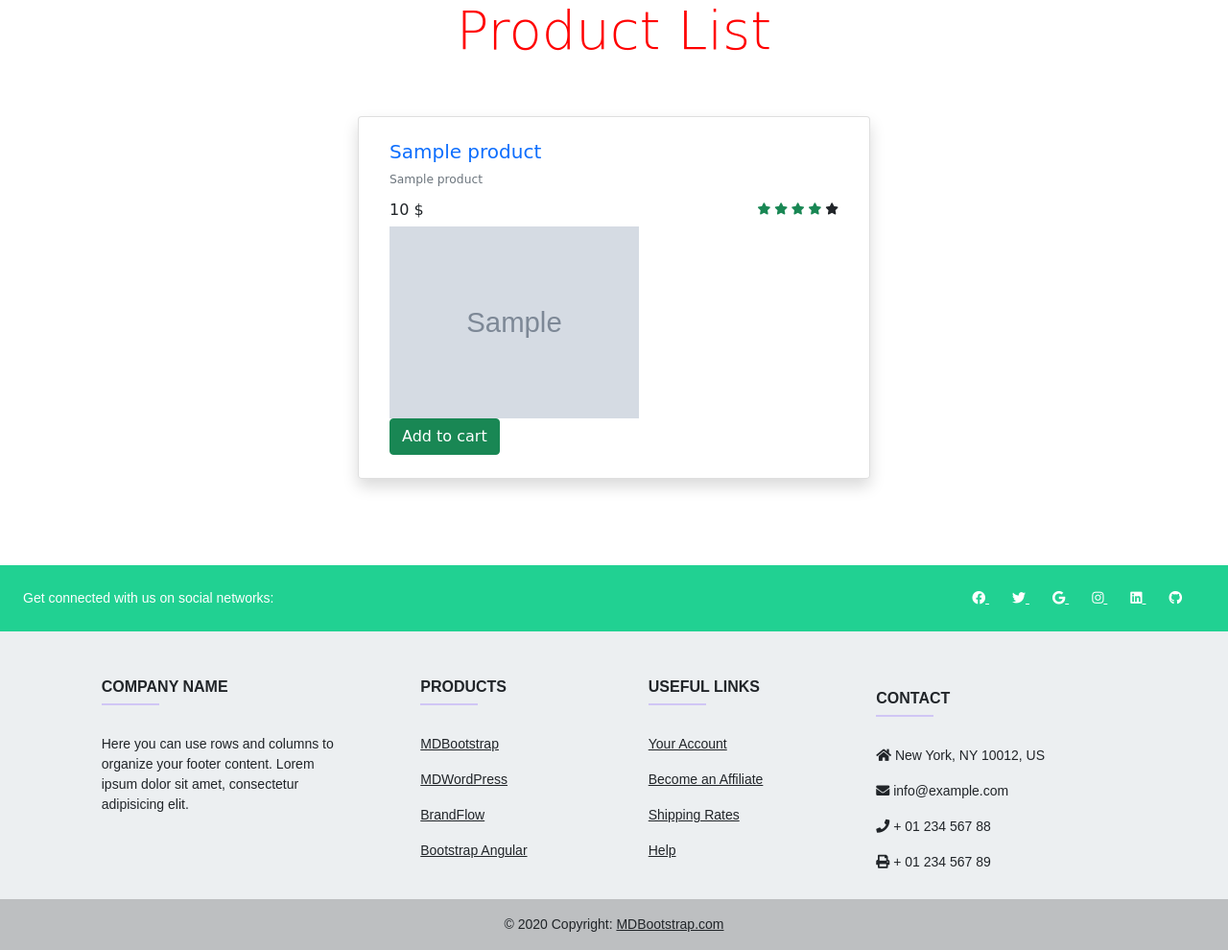
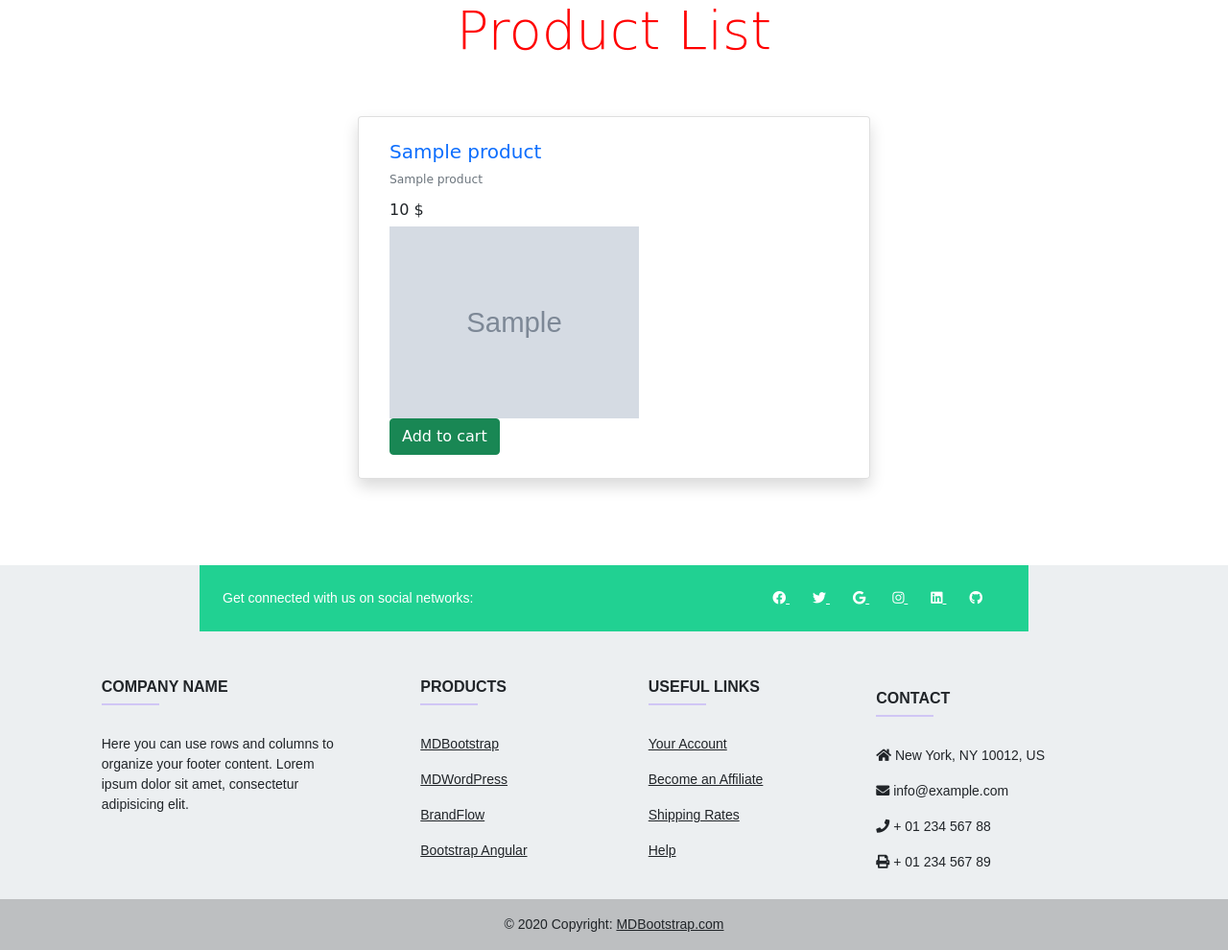
Before and after one commit to WEBG301HL/ASM, a Symfony app: template templates/home.html.twig in a window 1280 px wide. Shown: the part 307-1297 px from the top of the page at 96% size. Run offline with Twig, Linux system fonts and the light colour scheme; the template is opened without the code that fills it: most values are stand-ins (such as "Sample title", 1, 10 or a date in 2020); grey boxes marked "Sample" are stand-in pictures; some libraries are stand-ins or nearby versions.

Commit message:
update footer

```diff
--- a/templates/home.html.twig
+++ b/templates/home.html.twig
@@ -170,13 +170,6 @@
                             <div class="d-flex align-items-center justify-content-between mt-1">
                                 <h6 class="font-weight-bold my-2">{{p.price}} $</h6>
                                 <ul class="list-inline small">
-                                    <li class="list-inline-item m-0"><i class="fa fa-star text-success"></i></li>
-                                    <li class="list-inline-item m-0"><i class="fa fa-star text-success"></i></li>
-                                    <li class="list-inline-item m-0"><i class="fa fa-star text-success"></i></li>
-                                    <li class="list-inline-item m-0"><i class="fa fa-star text-success"></i></li>
-                                    <li class="list-inline-item m-0"><i class="fa fa-star-o text-gray"></i></li>
-
-                                </ul>
                             </div>
                             {% set img = p.image %}
                         </div><img style="height: 200px;width: 260px;" src="{{asset('uploads/'~img)}}" alt="Generic placeholder image" width="300" class="ml-lg-5 order-1 order-lg-2">
@@ -206,7 +199,7 @@
     <!-- Section: Social media -->
     <section
              class="d-flex justify-content-between p-4 text-white"
-             style="background-color: #21D192"
+             style="background-color: #21D192; margin-left: 13rem; margin-right: 13rem;"
              >
       <!-- Left -->
       <div class="me-5">
```
